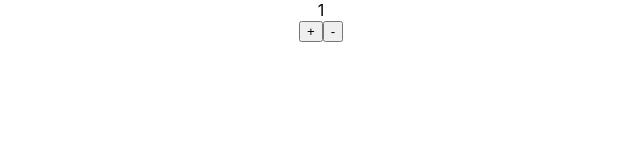
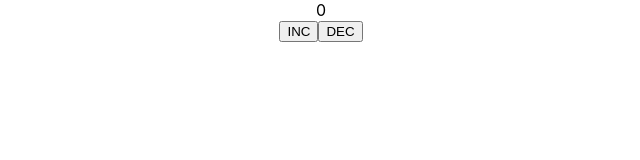
Before and after one commit to Svg70/comandos, a React (Create React App) app: page / in a window 1280 px wide. Shown: the top 160 px of the page, without its empty margins (319-959 px from the left). Built offline with nearby package versions, Linux system fonts and the light colour scheme.

Commit message:
create new AppKolyasikHook Component and render it with index.tsx

```diff
--- a/src/App.tsx
+++ b/src/App.tsx
@@ -17,8 +17,7 @@ class App extends Component {
 
     state = {
         counter: 1
-    }
-
+    };
 
     render() {
         return (
--- /dev/null
+++ b/src/AppKolyasikHook.tsx
@@ -0,0 +1,16 @@
+import React, {Component, useState} from 'react';
+import './App.css';
+
+
+const AppKolysikHook:React.FC = () =>  {
+    let [counter, setCounter] = useState(0);
+        return (
+            <div className="App">
+                <div>{counter}</div>
+                <button onClick={() => {setCounter(counter + 1)}}>INC</button>
+                <button onClick={() => {setCounter(counter - 1)}}>DEC</button>
+            </div>
+        );
+};
+
+export default AppKolysikHook;
--- a/src/index.tsx
+++ b/src/index.tsx
@@ -3,9 +3,10 @@ import ReactDOM from 'react-dom';
 import './index.css';
 import App from './App';
 import * as serviceWorker from './serviceWorker';
+import AppKolysikHook from "./AppKolyasikHook";
 
 let rerender = (): void => {
-    ReactDOM.render(<App />, document.getElementById('root'));
+    ReactDOM.render(<AppKolysikHook />, document.getElementById('root'));
 };
 
 setInterval(rerender, 1000);
```
